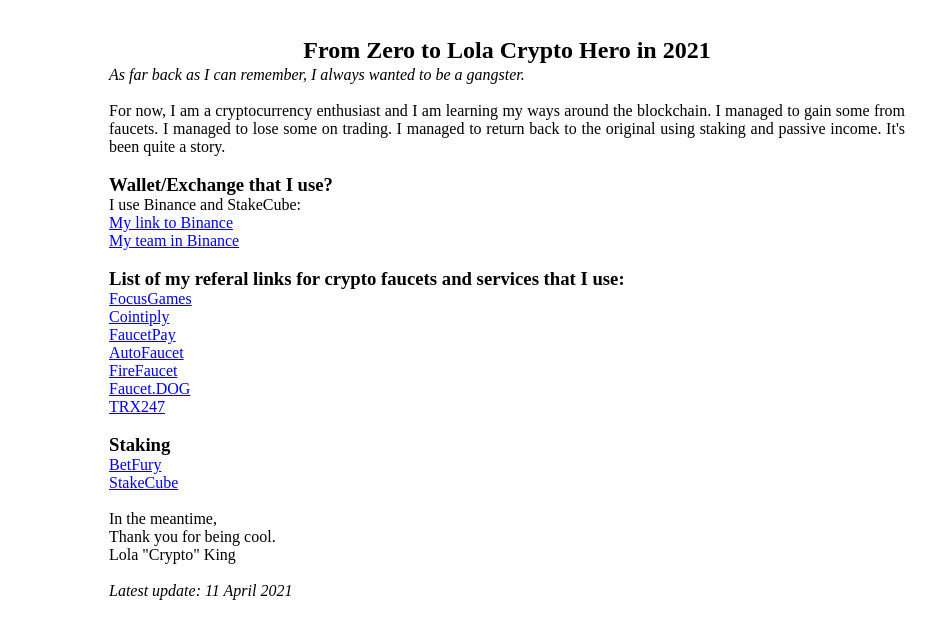
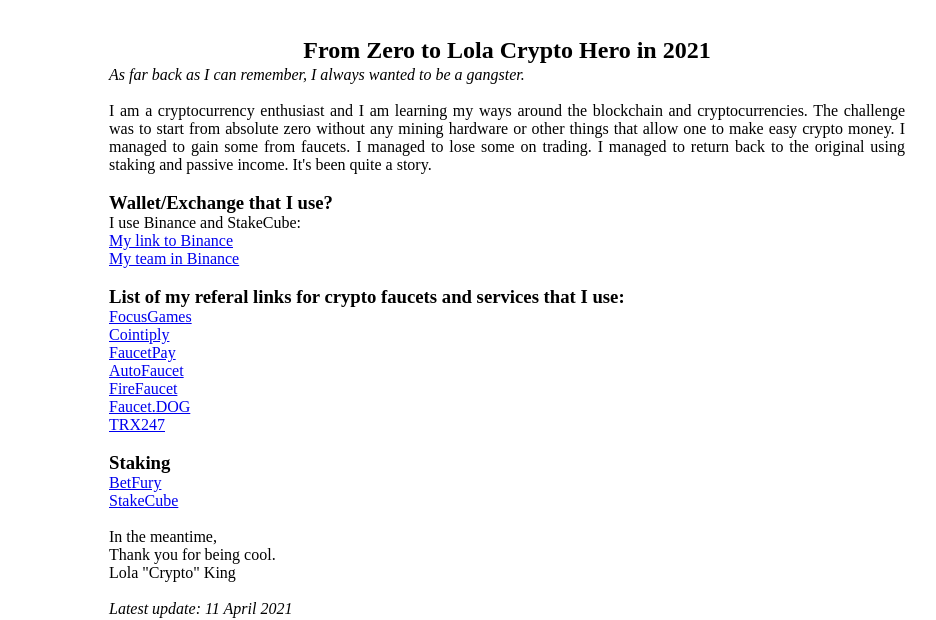
Before and after one commit to lolaking/lolaking.github.io, a plain HTML site: page index.html in a window 1280 px wide. Shown: the part 613-1233 px from the top of the page, without its empty margins (133-1069 px from the left). Drawn offline with Linux system fonts and the light colour scheme.

Commit message:
Update index.html

```diff
--- a/index.html
+++ b/index.html
@@ -18,7 +18,7 @@
         <tr>
           <td align=justify>
             <i>As far back as I can remember, I always wanted to be a gangster.</i><br><br>
-            For now, I am a cryptocurrency enthusiast and I am learning my ways around the blockchain. I managed to gain some from faucets. I managed to lose some on trading. I managed to return back to the original using staking and passive income. It's been quite a story.
+            I am a cryptocurrency enthusiast and I am learning my ways around the blockchain and cryptocurrencies. The challenge was to start from absolute zero without any mining hardware or other things that allow one to make easy crypto money. I managed to gain some from faucets. I managed to lose some on trading. I managed to return back to the original using staking and passive income. It's been quite a story.
 
             <br><br>
             <h3>Wallet/Exchange that I use?</h3>
```
